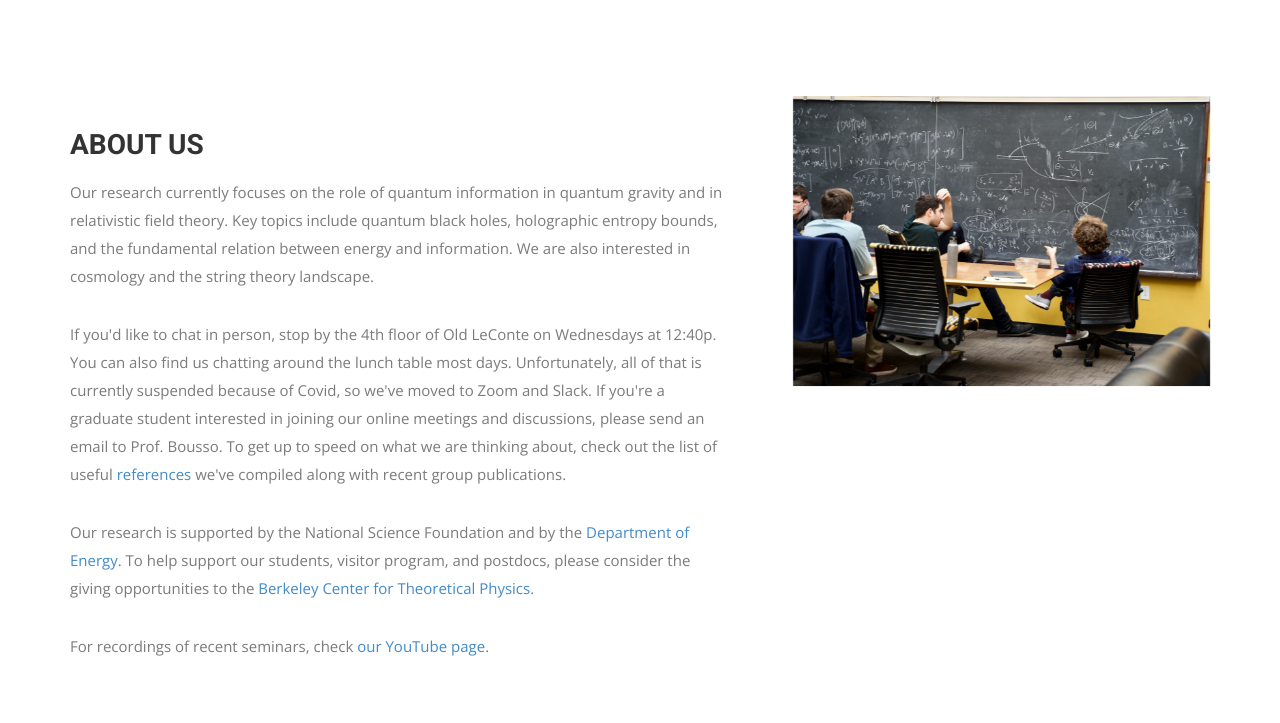
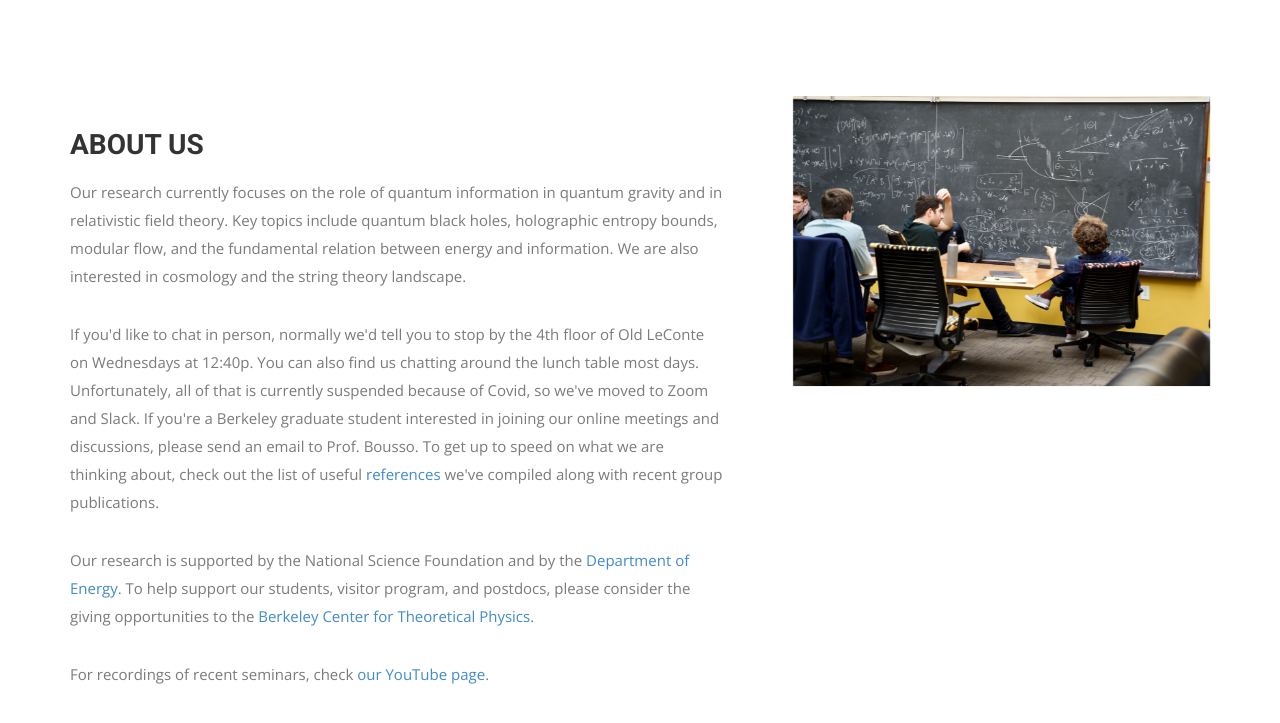
Before and after one commit to bousso-group/bousso-group.github.io, a Jekyll site: the page built from index.html, in a window 1280 px wide and 900 px high, scrolled down 704 px, cut to the strip 78-801 px from the top of the window. Built offline with Jekyll 4.4.1, drawn with Linux system fonts in a browser that asks for light colours; nearby versions of some CDN libraries; some web fonts are replaced.

Commit message:
Update index.html

```diff
--- a/index.html
+++ b/index.html
@@ -28,11 +28,9 @@
             <!-- <p>Far far away, behind the word mountains, far from the countries Vokalia and Consonantia, there live the blind texts. Separated they live in Bookmarksgrove right at the coast of the Semantics</p> -->
             <!-- <p>Our research currently focuses on the role of quantum information in quantum gravity and in relativistic field theory. Key topics include quantum black holes, holographic entropy bounds, and the fundamental relation between energy and information. </p> -->
           </div>
-          <p>Our research currently focuses on the role of quantum information in quantum gravity and in relativistic field theory. Key topics include quantum black holes, holographic entropy bounds, and the fundamental relation between energy and information. We are also interested in cosmology and the string theory landscape.</p>
+          <p>Our research currently focuses on the role of quantum information in quantum gravity and in relativistic field theory. Key topics include quantum black holes, holographic entropy bounds, modular flow, and the fundamental relation between energy and information. We are also interested in cosmology and the string theory landscape.</p>
 
-
-
-          <p>If you'd like to chat in person, stop by the 4th floor of Old LeConte on Wednesdays at 12:40p. You can also find us chatting around the lunch table most days. Unfortunately, all of that is currently suspended because of Covid, so we've moved to Zoom and Slack. If you're a graduate student interested in joining our online meetings and discussions, please send an email to Prof. Bousso. To get up to speed on what we are thinking about, check out the list of useful <a href="/references">references</a> we've compiled along with recent group publications.</p>
+          <p>If you'd like to chat in person, normally we'd tell you to stop by the 4th floor of Old LeConte on Wednesdays at 12:40p. You can also find us chatting around the lunch table most days. Unfortunately, all of that is currently suspended because of Covid, so we've moved to Zoom and Slack. If you're a Berkeley graduate student interested in joining our online meetings and discussions, please send an email to Prof. Bousso. To get up to speed on what we are thinking about, check out the list of useful <a href="/references">references</a> we've compiled along with recent group publications.</p>
 
           <p> Our research is supported by the National Science Foundation and by the <a href="https://sites.google.com/view/geoflow/home">Department of Energy</a>. To help support our students, visitor program, and postdocs, please consider the giving opportunities to the <a href="http://ctp.berkeley.edu/giving.html">Berkeley Center for Theoretical Physics</a>.</p>
 
```
